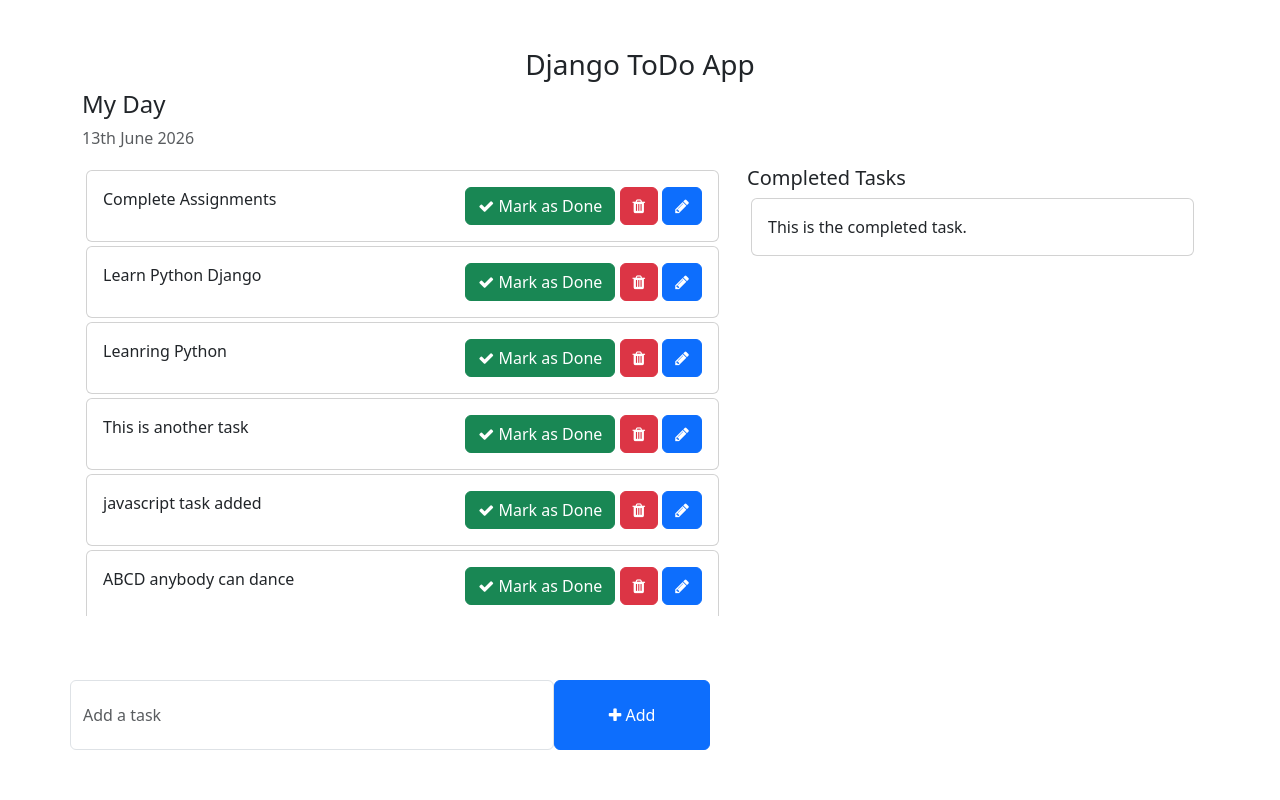
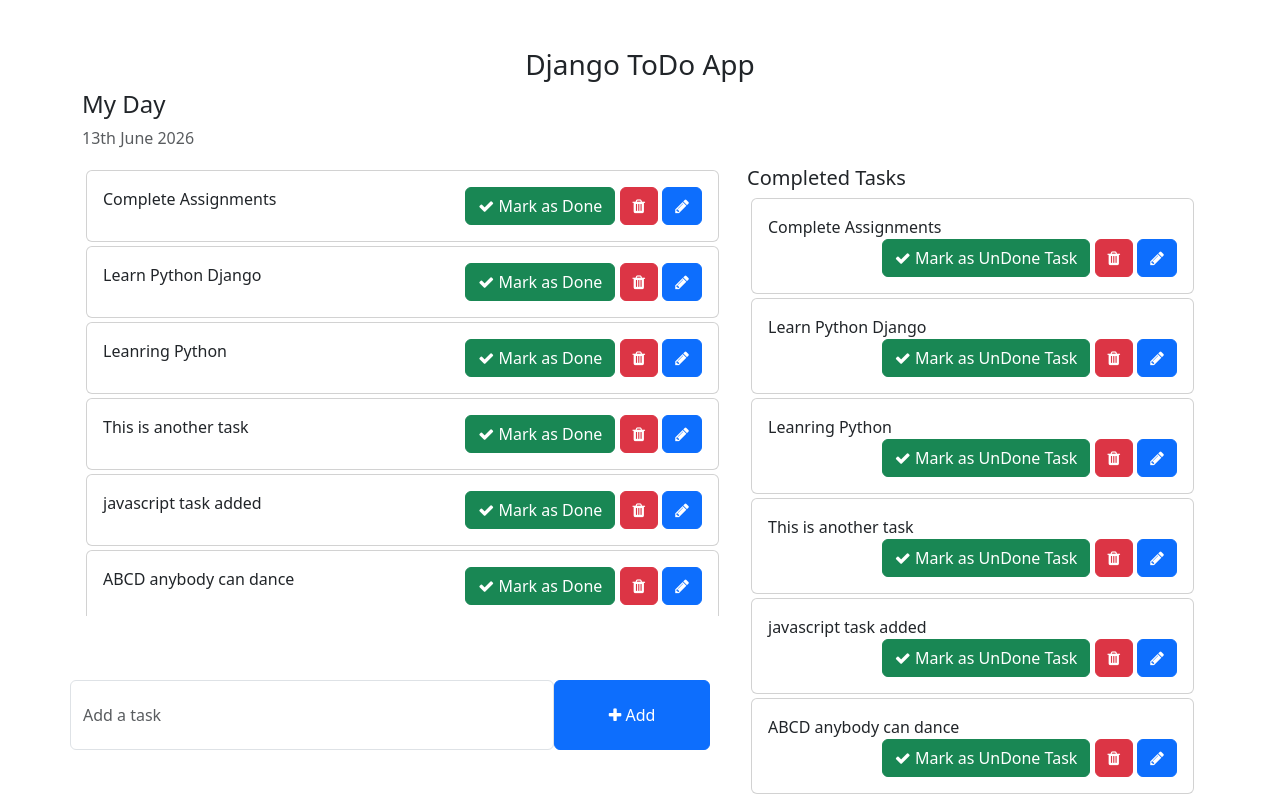
Before and after one commit to DevanshP/todo_Django_CRUD, a Django app: template templates/home.html in a window 1280 px wide. Run offline with Django 5.2, Linux system fonts and the light colour scheme; the template is opened without the code that fills it: values that come from a table or form of the project are taken from there, others are empty; data comes from the database, SQL or seed files in the repository; both versions use the stored data as it was after the commit.

Commit message:
Added unDone Feature TODO app

```diff
--- a/templates/home.html
+++ b/templates/home.html
@@ -32,7 +32,7 @@
                     <div class="card-body">
                         {{task.task}}
                         <span style="position: relative; float: right;">
-                            <a class="btn btn-success"><i class="fa fa-check"></i> Mark as Done</a>
+                            <a href="{% url 'completeTask' task.pk %}" class="btn btn-success"><i class="fa fa-check"></i> Mark as Done</a>
                             <a class="btn btn-danger"><i class="fa fa-trash"></i></a>
                             <a class="btn btn-primary"><i class="fa fa-pencil"></i></a>
                         </span>
@@ -43,11 +43,19 @@
             <div class="col-md-5 col-lg-5">
                 <h5>Completed Tasks</h5>
                 <!-- List of all the tasks that have completed -->
+                 {% for task in completed_task %}
                 <div class="card m-1">
                     <div class="card-body">
-                        This is the completed task.
+                      {{task.task}}
+                             <span style="position: relative; float: right;">
+                            <a href="{% url 'markAsUnDone' task.pk %}" class="btn btn-success"><i class="fa fa-check"></i> Mark as UnDone Task</a>
+                            <a class="btn btn-danger"><i class="fa fa-trash"></i></a>
+                            <a class="btn btn-primary"><i class="fa fa-pencil"></i></a>
+                        </span>
                     </div>
+
                 </div>
+                {% endfor %}
             </div>
         </div>
         <div class="row">
--- a/todo_main/views.py
+++ b/todo_main/views.py
@@ -5,7 +5,13 @@ from todoapp.models import Task
 
 def home(request):
     tasks = Task.objects.filter(isComplted=False).order_by('-updated_at')
+    completed_task = Task.objects.filter(isComplted=True)
+    markAsUnDone = Task.objects.filter(isComplted=False)
+
     context = {
         'tasks': tasks,
+        'completed_task': completed_task,
+        'markAsUnDone': markAsUnDone,
+
     }
     return render(request,'home.html',context)
--- a/todoapp/urls.py
+++ b/todoapp/urls.py
@@ -3,4 +3,6 @@ from . import views
 
 urlpatterns = [
     path('addTask/',views.addTask,name='addTask'),
+    path('completeTask/<int:pk>/',views.completeTask,name='completeTask'),
+    path('markAsUnDone/<int:pk>/',views.markAsUnDone,name='markAsUnDone'),
 ]
```
Also changed, not shown: todoapp/views.py (+14 -1 lines), db.sqlite3.
